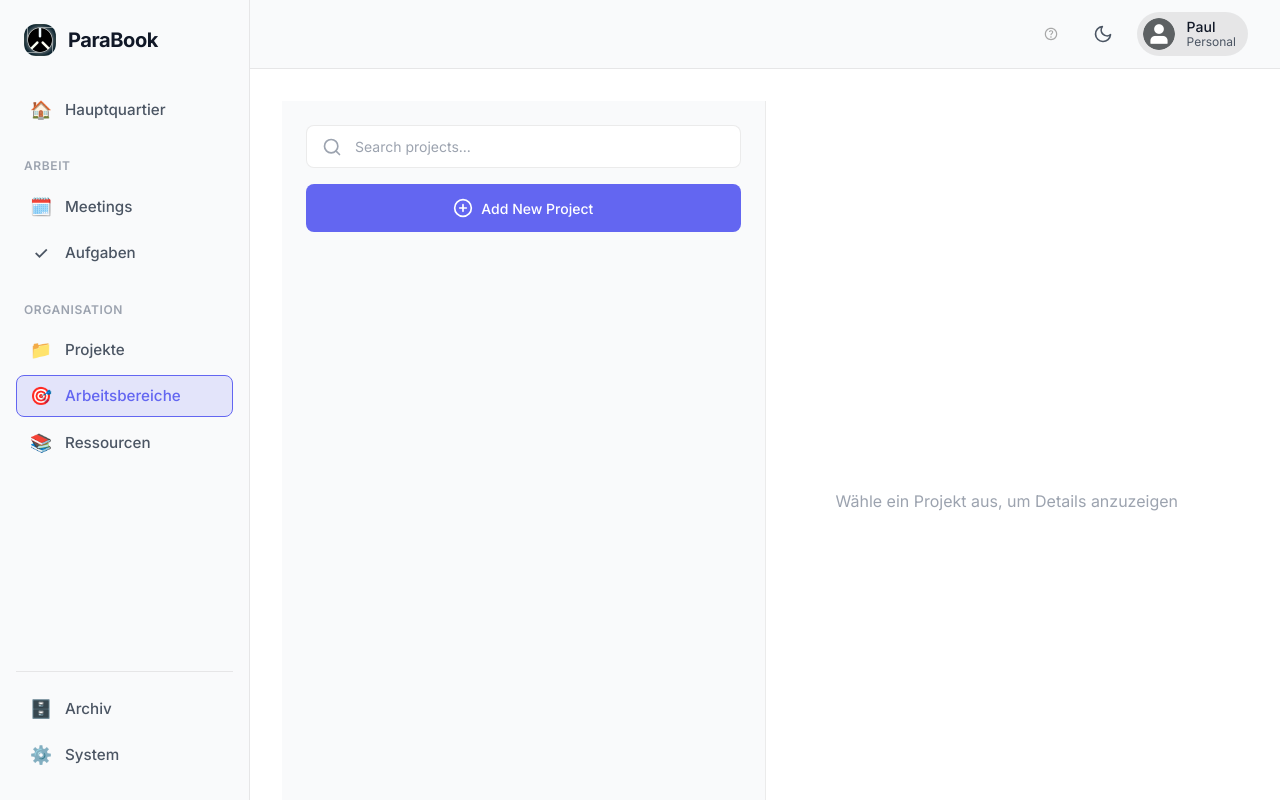
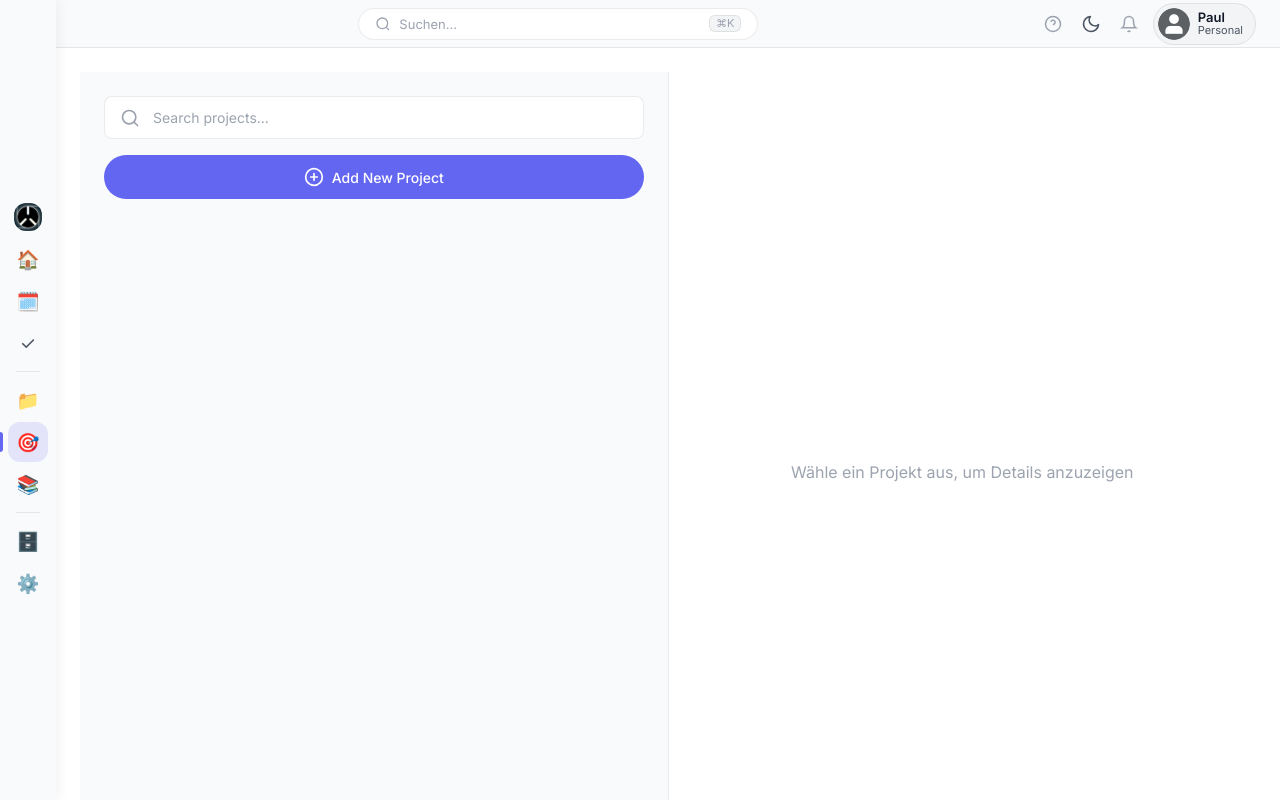
Before and after one commit to Paulito12209/ParaBook, an Angular app in the folder ParaBook/: page /areas in a window 1280 px wide. Built offline with nearby package versions, Linux system fonts and the light colour scheme.

Commit message:
feat: Introduce and apply a comprehensive CSS design token system for consistent styling across components.

```diff
--- a/ParaBook/src/app/core/layouts/main-layout/main-layout.scss
+++ b/ParaBook/src/app/core/layouts/main-layout/main-layout.scss
@@ -10,9 +10,10 @@
   width: var(--sidebar-width);
   height: 100%;
   flex-shrink: 0;
-  border-right: 1px solid var(--border-color);
   background-color: var(--bg-secondary);
+  box-shadow: var(--shadow-sidebar);
   z-index: 10;
+  position: relative;
 }
 
 .layout-main {
@@ -25,13 +26,11 @@
 
 .layout-header {
   flex-shrink: 0;
-  /* Header styling delegiert an app-header komponente, wir setzen nur constraints */
 }
 
 .layout-content {
   flex-grow: 1;
   overflow-y: auto;
-  padding: 2rem;
-  /* Für Custom Scrollbar innerhalb des Main Contents */
+  padding: var(--panel-padding) var(--section-gap);
   scroll-behavior: smooth;
 }
--- a/ParaBook/src/app/shared/components/header/header.html
+++ b/ParaBook/src/app/shared/components/header/header.html
@@ -1,18 +1,37 @@
-<!-- Header -->
+<!-- Header: 3-Spalten (Logo/Titel | Suche | Actions) -->
 <header>
 
-    <img class="header-logo" src="parabook-logo.png" alt="ParaBook Logo">
+    <div class="header-left">
+        <img class="header-logo" src="parabook-logo.png" alt="ParaBook Logo">
+    </div>
+
+    <!-- Zentrale Suchleiste -->
+    <div class="header-search">
+        <svg class="search-icon" width="16" height="16" viewBox="0 0 24 24" fill="none" stroke="currentColor" stroke-width="2">
+            <circle cx="11" cy="11" r="8"/>
+            <path d="m21 21-4.3-4.3"/>
+        </svg>
+        <span class="search-text">Suchen...</span>
+        <kbd class="search-shortcut">⌘K</kbd>
+    </div>
 
     <div class="header-actions">
-        <!-- <button class="icon-btn" aria-label="Language toggle">
-            <span class="flag">🇩🇪</span>
-        </button> -->
-
         <button class="icon-btn" aria-label="Hilfe">
-            <img src="icons/help.svg" alt="Hilfe">
+            <svg width="18" height="18" viewBox="0 0 24 24" fill="none" stroke="currentColor" stroke-width="2">
+                <circle cx="12" cy="12" r="10"/>
+                <path d="M9.09 9a3 3 0 0 1 5.83 1c0 2-3 3-3 3"/>
+                <line x1="12" y1="17" x2="12.01" y2="17"/>
+            </svg>
         </button>
 
         <app-theme-toggle></app-theme-toggle>
+
+        <button class="icon-btn notification-btn" aria-label="Benachrichtigungen">
+            <svg width="18" height="18" viewBox="0 0 24 24" fill="none" stroke="currentColor" stroke-width="2">
+                <path d="M18 8A6 6 0 0 0 6 8c0 7-3 9-3 9h18s-3-2-3-9"/>
+                <path d="M13.73 21a2 2 0 0 1-3.46 0"/>
+            </svg>
+        </button>
 
         <div class="user-profile">
             <div class="avatar">
@@ -24,4 +43,5 @@
             </div>
         </div>
     </div>
+
 </header>
--- a/ParaBook/src/app/shared/components/header/header.scss
+++ b/ParaBook/src/app/shared/components/header/header.scss
@@ -1,71 +1,122 @@
+/* Header: 3-Spalten-Layout (Referenz-Design) */
 :host {
     display: block;
 }
 
 header {
     display: flex;
-    justify-content: flex-end;
+    justify-content: space-between;
     align-items: center;
-    padding: 12px 32px;
+    height: var(--header-height);
+    padding: 0 var(--panel-padding);
     background-color: var(--bg-secondary);
-    border-bottom: 1px solid var(--border-color);
+    border-bottom: var(--divider-thickness) solid var(--border-color);
     transition: all var(--transition-normal);
+    gap: var(--column-gap);
+}
+
+/* Linker Bereich: Logo (nur auf Mobile sichtbar) */
+.header-left {
+    display: flex;
+    align-items: center;
 
     .header-logo {
-        width: 32px;
-        height: 32px;
+        width: 28px;
+        height: 28px;
         object-fit: contain;
-        display: none; // Zurück auf none, da es jetzt in der Sidebar ist
+        display: none; /* Desktop: Logo ist in Sidebar */
+    }
 }
 
+/* Zentrale Suchleiste */
+.header-search {
+    display: flex;
+    align-items: center;
+    gap: var(--btn-icon-gap);
+    height: var(--btn-height-sm);
+    padding: 0 var(--btn-padding-x-md);
+    background: var(--bg-primary);
+    border: var(--divider-thickness) solid var(--border-color);
+    border-radius: var(--radius-pill);
+    cursor: pointer;
+    transition: all var(--transition-fast);
+    min-width: 240px;
+    max-width: 400px;
+    flex: 1;
+
+    .search-icon {
+        color: var(--text-muted);
+        flex-shrink: 0;
+    }
+
+    .search-text {
+        font-size: 13px;
+        color: var(--text-muted);
+        flex: 1;
+    }
+
+    .search-shortcut {
+        font-family: var(--font-family);
+        font-size: 11px;
+        color: var(--text-muted);
+        background: var(--bg-tertiary);
+        border: var(--divider-thickness) solid var(--border-color);
+        border-radius: var(--radius-btn);
+        padding: 2px 6px;
+        line-height: 1;
+    }
+
+    &:hover {
+        border-color: var(--border-color-hover);
+        box-shadow: var(--shadow-card);
+    }
+}
+
+/* Rechter Bereich: Actions */
 .header-actions {
     display: flex;
     align-items: center;
-        gap: 16px;
+    gap: 4px;
 
     .icon-btn {
         background: none;
         border: none;
         cursor: pointer;
-            padding: 8px;
-            border-radius: var(--border-radius-sm);
+        width: var(--icon-btn-size);
+        height: var(--icon-btn-size);
+        border-radius: 50%;
         display: flex;
         align-items: center;
         justify-content: center;
-            transition: background-color var(--transition-fast);
-
-            img {
-                width: 20px;
-                height: 20px;
-                filter: brightness(var(--indicator-brightness, 1)); // Optionaler Filter für Icons
-            }
+        transition: all var(--transition-fast);
+        color: var(--text-muted);
 
         &:hover {
-                background-color: var(--border-color-hover);
-            }
-
-            .flag {
-                font-size: 20px;
+            background-color: var(--bg-tertiary);
+            color: var(--text-primary);
         }
     }
 
     .user-profile {
         display: flex;
         align-items: center;
-            gap: 12px;
-            padding: 6px 12px 6px 6px;
-            background-color: var(--border-color);
-            border-radius: 24px;
+        gap: var(--btn-icon-gap);
+        padding: 4px var(--btn-padding-x-sm) 4px 4px;
+        background-color: var(--bg-tertiary);
+        border: var(--divider-thickness) solid var(--border-color);
+        border-radius: var(--radius-pill);
         cursor: pointer;
-            transition: background-color var(--transition-fast);
+        transition: all var(--transition-fast);
+        margin-left: 4px;
 
         &:hover {
-                background-color: var(--border-color-hover);
+            border-color: var(--border-color-hover);
+            box-shadow: var(--shadow-card);
         }
 
         .avatar {
-                width: 32px;
-                height: 32px;
+            width: var(--icon-btn-size);
+            height: var(--icon-btn-size);
             border-radius: 50%;
             overflow: hidden;
 
@@ -79,52 +130,45 @@ header {
         .user-info {
             display: flex;
             flex-direction: column;
-                gap: 2px;
+            gap: 1px;
 
             .user-name {
                 font-family: var(--font-family);
-                    font-size: 14px;
-                    font-weight: 500;
+                font-size: 13px;
+                font-weight: 600;
                 color: var(--text-primary);
                 line-height: 1;
             }
 
             .user-role {
                 font-family: var(--font-family);
-                    font-size: 12px;
+                font-size: 11px;
                 color: var(--text-secondary);
                 line-height: 1;
             }
         }
     }
 }
-}
 
+/* Mobile */
 @media (max-width: 768px) {
     header {
         position: sticky;
         top: 0;
         z-index: 100;
-        justify-content: space-between;
-        /* Space between logo and remaining actions */
+    }
 
-        .header-logo {
+    .header-left .header-logo {
         display: block;
     }
 
-        .header-actions {
-
-            .icon-btn {
-                display: none;
+    .header-search {
+        min-width: 0;
+        .search-text { display: none; }
+        .search-shortcut { display: none; }
     }
 
-            .user-profile {
-                .user-info {
-                    display: none;
+    .header-actions {
+        .user-profile .user-info { display: none; }
     }
 }
-
-            /* Ensure help/theme toggle stays visible if desired, or adjust as needed */
-        }
-    }
-}
--- a/ParaBook/src/app/shared/components/project-list/project-list.scss
+++ b/ParaBook/src/app/shared/components/project-list/project-list.scss
@@ -8,8 +8,8 @@
 .project-list {
     display: flex;
     flex-direction: column;
-    gap: 16px;
-    padding: 24px;
+    gap: var(--column-gap);
+    padding: var(--panel-padding);
     height: 100%;
     background-color: var(--bg-secondary);
     transition: background-color var(--transition-normal);
@@ -29,8 +29,8 @@
         input {
             width: 100%;
             padding: 12px 16px 12px 48px;
-            border: 1px solid var(--border-color);
-            border-radius: var(--border-radius-sm);
+            border: var(--divider-thickness) solid var(--border-color);
+            border-radius: var(--radius-input);
             font-family: var(--font-family);
             font-size: 14px;
             background-color: var(--bg-primary);
@@ -53,12 +53,13 @@
         display: flex;
         align-items: center;
         justify-content: center;
-        gap: 8px;
-        padding: 14px 24px;
+        gap: var(--btn-icon-gap);
+        padding: 0 var(--btn-padding-x-lg);
+        height: var(--btn-height-lg);
         background-color: var(--accent-primary);
         color: white;
         border: none;
-        border-radius: var(--border-radius-sm);
+        border-radius: var(--radius-pill);
         font-family: var(--font-family);
         font-size: 14px;
         font-weight: 500;
@@ -67,6 +68,7 @@
 
         &:hover {
             background-color: var(--accent-hover);
+            box-shadow: var(--shadow-card);
         }
 
         svg {
@@ -77,20 +79,22 @@
     .projects {
         display: flex;
         flex-direction: column;
-        gap: 12px;
+        gap: var(--section-header-gap);
         overflow-y: auto;
 
         .project-card {
-            padding: 16px;
+            padding: var(--column-gap);
             background-color: var(--bg-primary);
             border: 2px solid transparent;
-            border-radius: var(--border-radius-sm);
+            border-radius: var(--radius-card);
             cursor: pointer;
             transition: all var(--transition-fast);
+            box-shadow: var(--shadow-card);
 
             &:hover {
                 border-color: var(--border-color-hover);
                 transform: translateY(-1px);
+                box-shadow: var(--shadow-card-hover);
             }
 
             &.active {
--- a/ParaBook/src/app/shared/components/sidebar/sidebar.html
+++ b/ParaBook/src/app/shared/components/sidebar/sidebar.html
@@ -1,52 +1,44 @@
 <div class="sidebar-container">
-  <div class="sidebar-header">
-    <div class="logo">
-      <img src="parabook-logo.png" alt="ParaBook Logo" class="logo-img">
-      <h1>ParaBook</h1>
-    </div>
-  </div>
-
+  <!-- Alle Nav-Items als eine zentrierte Gruppe -->
   <nav class="sidebar-nav">
-    <a routerLink="/dashboard" routerLinkActive="active" class="nav-item">
-      <span class="icon">🏠</span>
-      <span class="label">Hauptquartier</span>
+    <a routerLink="/dashboard" routerLinkActive="active" class="nav-item" title="Hauptquartier">
+      <img src="parabook-logo.png" alt="ParaBook" class="logo-img">
     </a>
 
-    <div class="nav-section">Arbeit</div>
-    <a routerLink="/meetings" routerLinkActive="active" class="nav-item">
-      <span class="icon">🗓️</span>
-      <span class="label">Meetings</span>
-    </a>
-    <a routerLink="/tasks" routerLinkActive="active" class="nav-item">
-      <span class="icon">✓</span>
-      <span class="label">Aufgaben</span>
+    <a routerLink="/dashboard" routerLinkActive="active" class="nav-item" title="Hauptquartier">
+      <span class="icon">🏠</span>
     </a>
 
-    <div class="nav-section">Organisation</div>
-    <a routerLink="/projects" routerLinkActive="active" class="nav-item">
+    <a routerLink="/meetings" routerLinkActive="active" class="nav-item" title="Meetings">
+      <span class="icon">🗓️</span>
+    </a>
+
+    <a routerLink="/tasks" routerLinkActive="active" class="nav-item" title="Aufgaben">
+      <span class="icon">✓</span>
+    </a>
+
+    <div class="nav-divider"></div>
+
+    <a routerLink="/projects" routerLinkActive="active" class="nav-item" title="Projekte">
       <span class="icon">📁</span>
-      <span class="label">Projekte</span>
     </a>
-    <a routerLink="/areas" routerLinkActive="active" class="nav-item">
+
+    <a routerLink="/areas" routerLinkActive="active" class="nav-item" title="Arbeitsbereiche">
       <span class="icon">🎯</span>
-      <span class="label">Arbeitsbereiche</span>
     </a>
-    <a routerLink="/resources" routerLinkActive="active" class="nav-item">
+
+    <a routerLink="/resources" routerLinkActive="active" class="nav-item" title="Ressourcen">
       <span class="icon">📚</span>
-      <span class="label">Ressourcen</span>
+    </a>
+
+    <div class="nav-divider"></div>
+
+    <a routerLink="/archive" routerLinkActive="active" class="nav-item" title="Archiv">
+      <span class="icon">🗄️</span>
+    </a>
+
+    <a routerLink="/system" routerLinkActive="active" class="nav-item" title="System">
+      <span class="icon">⚙️</span>
     </a>
   </nav>
-
-  <div class="sidebar-footer">
-    <nav class="sidebar-nav">
-      <a routerLink="/archive" routerLinkActive="active" class="nav-item">
-        <span class="icon">🗄️</span>
-        <span class="label">Archiv</span>
-      </a>
-      <a routerLink="/system" routerLinkActive="active" class="nav-item">
-        <span class="icon">⚙️</span>
-        <span class="label">System</span>
-      </a>
-    </nav>
-  </div>
 </div>
--- a/ParaBook/src/app/shared/components/sidebar/sidebar.scss
+++ b/ParaBook/src/app/shared/components/sidebar/sidebar.scss
@@ -1,70 +1,83 @@
+/* Schmale Icon-Sidebar – alle Items vertikal zentriert */
 .sidebar-container {
   display: flex;
   flex-direction: column;
+  align-items: center;
+  justify-content: center;
   height: 100%;
-  padding: 1.5rem 1rem;
+  padding: 12px 0;
 }
 
-.sidebar-header {
-  margin-bottom: 2rem;
-  padding: 0 0.5rem;
-
-  .logo {
-    display: flex;
-    align-items: center;
-    gap: 0.75rem;
-
-    .logo-img {
-      width: 32px;
-      height: 32px;
-      object-fit: contain;
-      border-radius: var(--border-radius-md);
-      overflow: hidden;
-    }
-
-    h1 {
-      font-size: 1.25rem;
-      font-weight: 700;
-      color: var(--text-primary);
-      letter-spacing: -0.02em;
-    }
-  }
-}
-
+/* Navigation – eine Gruppe, zentriert */
 .sidebar-nav {
   display: flex;
   flex-direction: column;
-  gap: 0.25rem;
-
-  .nav-section {
-    font-size: 0.75rem;
-    text-transform: uppercase;
-    letter-spacing: 0.05em;
-    color: var(--text-muted);
-    font-weight: 600;
-    margin: 1.5rem 0 0.5rem 0.5rem;
-  }
+  align-items: center;
+  gap: 2px;
+  width: 100%;
+  padding: 0 8px;
 }
 
+/* Trennlinien zwischen Gruppen */
+.nav-divider {
+  width: 24px;
+  height: var(--divider-thickness);
+  background: var(--border-color);
+  margin: 6px 0;
+}
+
+/* Einzelne Nav-Items */
 .nav-item {
   display: flex;
   align-items: center;
-  gap: 0.75rem;
-  padding: 0.6rem 0.75rem;
-  border-radius: var(--border-radius-sm);
+  justify-content: center;
+  width: 40px;
+  height: 40px;
+  border-radius: var(--radius-card);
   color: var(--text-secondary);
   text-decoration: none;
-  font-weight: 500;
-  font-size: 0.95rem;
   transition: all var(--transition-fast);
-  border: 1px solid transparent;
+  position: relative;
 
   .icon {
-    font-size: 1.1rem;
+    font-size: 1.15rem;
+    line-height: 1;
     display: flex;
     align-items: center;
     justify-content: center;
-    width: 24px;
+  }
+
+  /* Logo innerhalb des Nav-Items */
+  .logo-img {
+    width: 28px;
+    height: 28px;
+    object-fit: contain;
+    border-radius: var(--radius-card);
+  }
+
+  /* Tooltip bei Hover */
+  &::after {
+    content: attr(title);
+    position: absolute;
+    left: calc(100% + 8px);
+    top: 50%;
+    transform: translateY(-50%);
+    background: var(--bg-tertiary);
+    color: var(--text-primary);
+    padding: 4px 10px;
+    border-radius: var(--radius-btn);
+    font-size: 12px;
+    font-weight: 500;
+    white-space: nowrap;
+    opacity: 0;
+    pointer-events: none;
+    transition: opacity var(--transition-fast);
+    box-shadow: var(--shadow-dropdown);
+    z-index: 100;
+  }
+
+  &:hover::after {
+    opacity: 1;
   }
 
   &:hover {
@@ -72,15 +85,21 @@
     color: var(--text-primary);
   }
 
+  /* Aktiver Zustand */
   &.active {
     background-color: var(--accent-glow);
     color: var(--accent-primary);
-    border-color: var(--accent-primary); // Konsistente Akzentlinie
+
+    &::before {
+      content: '';
+      position: absolute;
+      left: -8px;
+      top: 50%;
+      transform: translateY(-50%);
+      width: 3px;
+      height: 20px;
+      background: var(--accent-primary);
+      border-radius: 0 var(--radius-btn) var(--radius-btn) 0;
+    }
   }
 }
-
-.sidebar-footer {
-  margin-top: auto;
-  border-top: 1px solid var(--border-color);
-  padding-top: 1rem;
-}
```
Also changed, not shown: ParaBook/src/app/pages/tasks/tasks.scss (+27 -20 lines), ParaBook/src/app/shared/components/project-details/project-details.scss (+10 -9 lines), ParaBook/src/app/shared/components/quick-capture/quick-capture.scss (+14 -13 lines), ParaBook/src/styles.scss (+62 -4 lines). Lines whose indentation alone changed are shown as unchanged.
